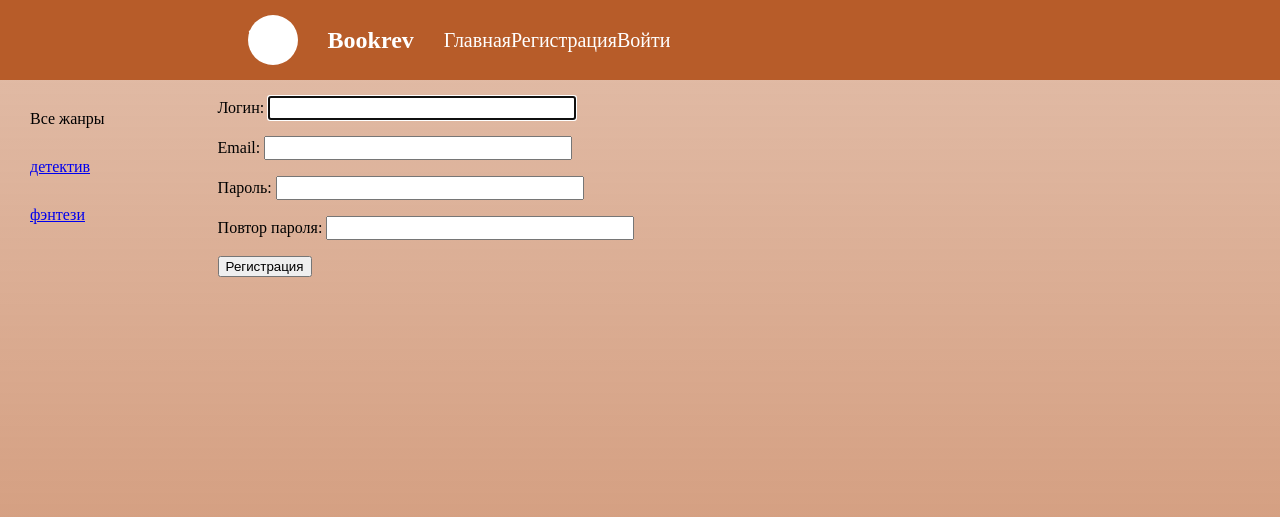
After one commit to Yaroslavaaaa/bookrev1, a Django app: page /register/ in a window 1280 px wide. The commit adds this page. Shown: the top 517 px of the page. Run offline with Django 4.2, Linux system fonts and the light colour scheme; data comes from the database, SQL or seed files in the repository; both versions use the stored data as it was after the commit.

Commit message:
login and register

```diff
--- a/books/forms.py
+++ b/books/forms.py
@@ -1,4 +1,6 @@
 from django import forms
+from django.contrib.auth.forms import UserCreationForm, AuthenticationForm
+from django.contrib.auth.models import User
 from django.core.exceptions import ValidationError
 
 from .models import *
@@ -24,3 +26,20 @@ class AddBookForm(forms.ModelForm):
             raise ValidationError('Длина превышает 200 символов')
 
         return title
+
+
+class RegisterUserForm(UserCreationForm):
+    username = forms.CharField(label='Логин', widget=forms.TextInput(attrs={'class': 'form-input'}))
+    email = forms.EmailField(label='Email', widget=forms.EmailInput(attrs={'class': 'form-input'}))
+    password1 = forms.CharField(label='Пароль', widget=forms.PasswordInput(attrs={'class': 'form-input'}))
+    password2 = forms.CharField(label='Повтор пароля', widget=forms.PasswordInput(attrs={'class': 'form-input'}))
+
+    class Meta:
+        model = User
+        fields = ('username', 'email', 'password1', 'password2')
+
+
+
+class LoginUserForm(AuthenticationForm):
+    username = forms.CharField(label='Логин', widget=forms.TextInput(attrs={'class': 'form-input'}))
+    password = forms.CharField(label='Пароль', widget=forms.PasswordInput(attrs={'class': 'form-input'}))
--- a/books/static/books/css/style.css
+++ b/books/static/books/css/style.css
@@ -114,3 +114,10 @@ body{
 .list-pages .page-num-selected:hover {
 	box-shadow: none;
 }
+
+
+
+.form-input {
+    width: 300px;
+    font-size: 16px;
+}
--- a/books/templates/books/base.html
+++ b/books/templates/books/base.html
@@ -19,18 +19,24 @@
 
 
         {% for m in menu %}
-	{% if not forloop.last %}
 			<div class="nav-el"><a class="nav-link" href="{% url m.url_name %}">{{m.title}}</a></div>
-	{% else %}
-			<div class="nav-el"><a class="nav-link" href="{% url m.url_name %}">{{m.title}}</a></div>
-	{% endif %}
+
 {% endfor %}
+        {% if request.user.is_authenticated %}
+        <div class="login-logout"><a class="nav-link" href="#">{{user.username}}</a></div>
+        <div class="login-logout"><a class="nav-link" href="{% url 'logout' %}">Выйти</a></div>
+        {% else %}
+        <div class="login-logout"><a class="nav-link" href="{% url 'register' %}">Регистрация</a></div>
+        <div class="login-logout"><a class="nav-link" href="{% url 'login' %}">Войти</a></div>
+        {% endif %}
+<!--        <div class="nav-el"><a class="nav-link" href="{% url 'register' %}">Регистрация</a></div>-->
+<!--        <div class="nav-el"><a class="nav-link" href="{% url 'login' %}">Войти</a></div>-->
     </div>
-    <div class="user">
-        <div>
-            User User
-        </div>
-    </div>
+<!--    <div class="user">-->
+<!--        <div>-->
+<!--            User User-->
+<!--        </div>-->
+<!--    </div>-->
 </div>
 <div class="genres">
     <div class="list-genres">
--- /dev/null
+++ b/books/templates/books/register.html
@@ -0,0 +1,18 @@
+{% extends 'books/base.html' %}
+{% load static %}
+
+{% block content %}
+
+<div>
+   <form method="post">
+      {% csrf_token %}
+      {% for f in form %}
+      <p><label class="form-label" for="{{ f.id_for_label }}">{{f.label}}: </label>{{ f }}</p>
+      <div class="form-error">{{ f.errors }}</div>
+      {% endfor %}
+      <button type="submit">Регистрация</button>
+   </form>
+</div>
+
+
+{% endblock %}
--- a/books/urls.py
+++ b/books/urls.py
@@ -7,4 +7,7 @@ urlpatterns = [
     path('book/<slug:book_slug>/', ShowBook.as_view(), name="show_book"),
     path('genre/<slug:genre_slug>/', BookGenre.as_view(), name='genre'),
     path('add/', AddBook.as_view(), name="add"),
+    path('login/', Login.as_view(), name="login"),
+    path('logout/', logout_user, name='logout'),
+    path('register/', Register.as_view(), name="register"),
 ]
--- a/books/views.py
+++ b/books/views.py
@@ -1,3 +1,6 @@
+from django.contrib.auth import logout, login
+from django.contrib.auth.forms import UserCreationForm, AuthenticationForm
+from django.contrib.auth.views import LoginView
 from django.http import HttpResponse, HttpResponseNotFound, Http404
 from django.shortcuts import render, get_object_or_404, redirect
 from django.template import RequestContext
@@ -70,6 +73,40 @@ class AddBook(LoginRequiredMixin, DataMixin, CreateView):
         g_def = self.get_user_context(title="Добавление книги")
         return dict(list(context.items()) + list(g_def.items()))
 
+class Register(DataMixin, CreateView):
+    form_class = RegisterUserForm
+    template_name = 'books/register.html'
+    success_url = reverse_lazy('login')
+    # raise_exception = True
+
+    def get_context_data(self, *, object_list=None, **kwargs):
+        context = super().get_context_data(**kwargs)
+        g_def = self.get_user_context(title="Регистрация")
+        return dict(list(context.items()) + list(g_def.items()))
+
+    def form_valid(self, form):
+        user = form.save()
+        login(self.request, user)
+        return redirect('index')
+
+
+class Login(DataMixin, LoginView):
+    form_class = LoginUserForm
+    template_name = 'books/login.html'
+
+    def get_context_data(self, *, object_list=None, **kwargs):
+        context = super().get_context_data(**kwargs)
+        c_def = self.get_user_context(title="Авторизация")
+        return dict(list(context.items()) + list(c_def.items()))
+
+    def get_success_url(self):
+        return reverse_lazy('index')
+
+
+
+def logout_user(request):
+    logout(request)
+    return redirect('login')
 
 
 
```
Also changed, not shown: books/templates/books/login.html (added, +18 -0 lines), bookrev/settings.py (line endings or trailing spaces), books/static/books/css/forms.css (added), db.sqlite3.
